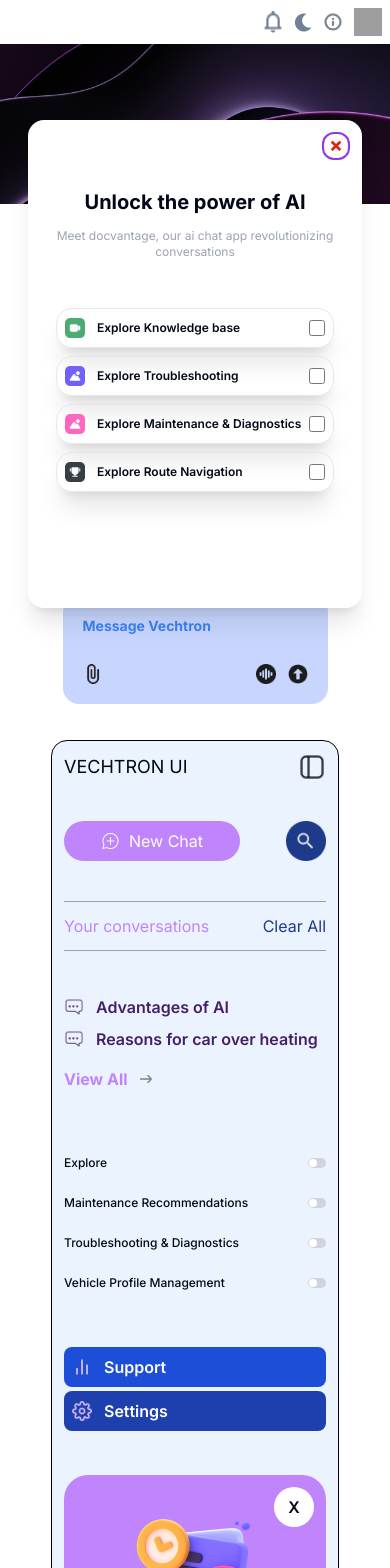
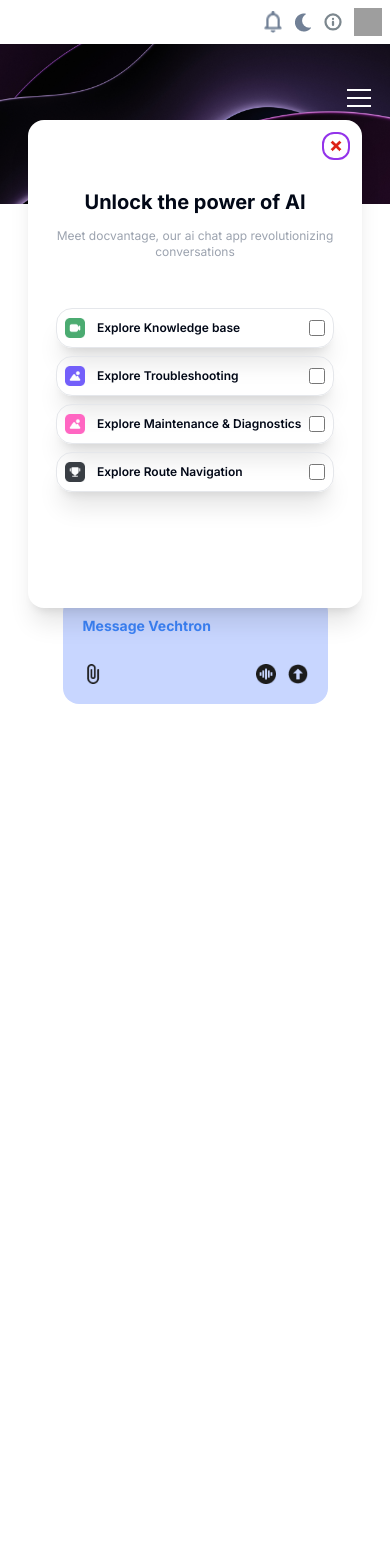
Before and after one commit to AdedayoDev/vectronWebApp, a Next.js app: page /chatmessage in a window 390 px wide. Shown: the top 1568 px of the page. After the commit the page ends 844 px from the top, so only its background shows below. Built offline with nearby package versions, Linux system fonts and the light colour scheme; grey boxes are pictures that could not be loaded.

Commit message:
sidebar mobile hamburger

```diff
--- /dev/null
+++ b/src/app/chatmessage/_components/BarContent.jsx
@@ -0,0 +1,76 @@
+import Image from "next/image";
+import Link from "next/link";
+import Recent from "./Recent";
+import Switchs from "./Switchs";
+import ListComp from "./ListComp";
+import UpgradePro from "./UpgradePro";
+
+export default function BarContent() {
+  return (
+    <div className="w-full lg:flex flex-col space-y-10 p-3 md:p-5 bg-[#EBF3FF] lg:rounded-2xl">
+      <div className="flex items-center justify-between mt-10 lg:mt-0">
+        <p className="uppercase text-lg lg:text-2xl">VECHTRON ui</p>
+        <div className="relative w-7 h-7">
+          <Image
+            src="/assets/icons/sidebar.png"
+            alt="sidebar"
+            fill
+            className="object-cover"
+          />
+        </div>
+      </div>
+
+      <div className="flex w-full items-center justify-between">
+        <Link href="/chatmessage/newchat">
+          <div className="flex items-center justify-center w-44 xl:w-52 px-3 py-2 rounded-full space-x-2 hover:cursor-pointer bg-purple-400">
+            <div className="relative w-5 h-5">
+              <Image
+                src="/assets/icons/chat-add2.png"
+                alt="chat-add"
+                fill
+                className="object-cover"
+              />
+            </div>
+            <p className="text-white">New Chat</p>
+          </div>
+        </Link>
+        <Link href="/chatmessage/searchchat">
+          <div className="relative w-10 h-10">
+            <Image
+              src="/assets/icons/sidebar-search.png"
+              alt="sidebar-search"
+              fill
+              className="object-cover"
+            />
+          </div>
+        </Link>
+      </div>
+      <div className="flex items-center justify-between py-3 border-y border-slate-400">
+        <p className="text-purple-400 hover:cursor-pointer">
+          Your conversations
+        </p>
+        <p className="text-blue-900 hover:cursor-pointer">Clear All</p>
+      </div>
+      <div>
+        <Recent />
+      </div>
+      {/* <Vehicles /> */}
+      <Switchs />
+      <div>
+        <ListComp
+          src="/assets/icons/bar.png"
+          classes="bg-blue-700 p-2 text-white rounded-lg hover:cursor-pointer"
+        >
+          Support
+        </ListComp>
+        <ListComp
+          src="/assets/icons/setting.png"
+          classes="bg-blue-800 p-2 text-white rounded-lg hover:cursor-pointer"
+        >
+          Settings
+        </ListComp>
+      </div>
+      <UpgradePro />
+    </div>
+  );
+}
--- /dev/null
+++ b/src/app/chatmessage/_components/Hamburger.jsx
@@ -0,0 +1,27 @@
+"use client";
+
+import { useState } from "react";
+import BarContent from "./BarContent";
+
+function Hamburger() {
+  const [active, setActive] = useState(false);
+  return (
+    <>
+      <button
+        className={`hamburg z-40 lg:hidden ${active ? "active" : ""}`}
+        onClick={() => setActive(!active)}
+      >
+        <span className="hamburg-top"></span>
+        <span className="hamburg-mid"></span>
+        <span className="hamburg-bot"></span>
+      </button>
+      {active && (
+        <div className="h-screen bg-black bg-opacity-80 w-full absolute top-10 left-0 z-10">
+          <BarContent />
+        </div>
+      )}
+    </>
+  );
+}
+
+export default Hamburger;
--- a/src/app/chatmessage/_components/Recent.jsx
+++ b/src/app/chatmessage/_components/Recent.jsx
@@ -1,14 +1,20 @@
 import Image from "next/image";
+import Link from "next/link";
 import ListComp from "./ListComp";
 
 function Recent() {
   return (
     <div className="flex flex-col text-[#442066]">
+      <Link href="/chatdetail">
         <ListComp src="/assets/icons/quill_chat.png">Advantages of AI</ListComp>
+      </Link>
+      <Link href="/chatdetail">
         <ListComp src="/assets/icons/quill_chat.png">
           Reasons for car over heating
         </ListComp>
+      </Link>
 
+      <Link href="/chathistory">
         <div className="flex items-center justify-start space-x-3 hover:cursor-pointer my-2">
           <p className="text-[16px] font-bold my-1 text-purple-400">View All</p>
           <div className="relative w-3 h-2">
@@ -20,6 +26,7 @@ function Recent() {
             />
           </div>
         </div>
+      </Link>
     </div>
   );
 }
--- a/src/app/chatmessage/_components/SideBar.jsx
+++ b/src/app/chatmessage/_components/SideBar.jsx
@@ -1,78 +1,15 @@
-import Image from "next/image";
-import Recent from "./Recent";
-import Vehicles from "./Vehicles";
-import Switchs from "./Switchs";
-import ListComp from "./ListComp";
-import UpgradePro from "./UpgradePro";
-import Link from "next/link";
+import BarContent from "./BarContent";
+import Hamburger from "./Hamburger";
 
 function SideBar() {
   return (
-    <div className="w-full flex flex-col space-y-10 p-3 md:p-5 bg-[#EBF3FF] border border-black rounded-2xl">
-      <div className="flex items-center justify-between">
-        <p className="uppercase text-lg lg:text-2xl">VECHTRON ui</p>
-        <div className="relative w-7 h-7">
-          <Image
-            src="/assets/icons/sidebar.png"
-            alt="sidebar"
-            fill
-            className="object-cover"
-          />
-        </div>
+    <>
+      <div className="hidden lg:block">
+        <BarContent />
       </div>
-
-      <div className="flex w-full items-center justify-between">
-        <Link href="/chatmessage/newchat">
-          <div className="flex items-center justify-center w-44 xl:w-52 px-3 py-2 rounded-full space-x-2 hover:cursor-pointer bg-purple-400">
-            <div className="relative w-5 h-5">
-              <Image
-                src="/assets/icons/chat-add2.png"
-                alt="chat-add"
-                fill
-                className="object-cover"
-              />
-            </div>
-            <p className="text-white">New Chat</p>
-          </div>
-        </Link>
-        <Link href="/chatmessage/searchchat">
-          <div className="relative w-10 h-10">
-            <Image
-              src="/assets/icons/sidebar-search.png"
-              alt="sidebar-search"
-              fill
-              className="object-cover"
-            />
-          </div>
-        </Link>
-      </div>
-      <div className="flex items-center justify-between py-3 border-y border-slate-400">
-        <p className="text-purple-400 hover:cursor-pointer">
-          Your conversations
-        </p>
-        <p className="text-blue-900 hover:cursor-pointer">Clear All</p>
-      </div>
-      <div>
-        <Recent />
-      </div>
-      {/* <Vehicles /> */}
-      <Switchs />
-      <div>
-        <ListComp
-          src="/assets/icons/bar.png"
-          classes="bg-blue-700 p-2 text-white rounded-lg hover:cursor-pointer"
-        >
-          Support
-        </ListComp>
-        <ListComp
-          src="/assets/icons/setting.png"
-          classes="bg-blue-800 p-2 text-white rounded-lg hover:cursor-pointer"
-        >
-          Settings
-        </ListComp>
-      </div>
-      <UpgradePro />
-    </div>
+      {/* Hamburger */}
+      <Hamburger />
+    </>
   );
 }
 
--- a/src/app/chatmessage/newchat/page.jsx
+++ b/src/app/chatmessage/newchat/page.jsx
@@ -1,9 +1,9 @@
 import Image from "next/image";
 import Input from "../_components/Input";
 import Profile from "../_components/Profile";
-import SideBar from "../_components/SideBar";
 import ChatHead from "../_components/ChatHead";
 import ChatBody from "../_components/ChatBody";
+import SideBar from "../_components/SideBar";
 
 export const metadata = {
   title: "New Chat",
@@ -42,7 +42,7 @@ export default function Chat() {
               </div>
             </div>
           </div>
-          <div className="flex place-self-center w-72 xl:w-80 lg:place-self-start">
+          <div className="flex place-self-center w-full lg:w-72 xl:w-80 lg:place-self-start">
             <SideBar />
           </div>
         </div>
--- a/src/app/chatmessage/page.jsx
+++ b/src/app/chatmessage/page.jsx
@@ -1,9 +1,9 @@
+import Link from "next/link";
 import Image from "next/image";
 import Conversation from "./_components/Conversation";
 import Input from "./_components/Input";
 import Profile from "./_components/Profile";
 import SideBar from "./_components/SideBar";
-import Link from "next/link";
 
 export const metadata = {
   title: "Chat with AI",
--- a/src/app/chatmessage/searchchat/page.jsx
+++ b/src/app/chatmessage/searchchat/page.jsx
@@ -21,7 +21,7 @@ export default function Chat() {
                   className="object-cover"
                 />
               </div>
-              <div className="flex flex-col w-full p-3 sm:px-7">
+              <div className="flex flex-col w-dvw lg:w-full p-3 sm:px-7">
                 <div className="z-10 flex flex-col text-center w-full -mt-24 bg-white rounded-2xl shadow-xl">
                   <div className="flex items-center p-3 md:p-5 space-x-5 rounded-t-2xl">
                     <div className="relative w-7 h-7">
@@ -41,7 +41,7 @@ export default function Chat() {
               </div>
             </div>
           </div>
-          <div className="flex place-self-center w-64 sm:w-72 xl:w-80 lg:place-self-start">
+          <div className="flex place-self-center w-full lg:w-72 xl:w-80 lg:place-self-start">
             <SideBar />
           </div>
         </div>
--- a/src/app/globals.css
+++ b/src/app/globals.css
@@ -64,3 +64,52 @@
     @apply bg-background text-foreground;
   }
 }
+@layer components {
+  .hamburg {
+    position: absolute;
+    right: 5%;
+    top: 10%;
+    cursor: pointer;
+    height: 25px;
+    width: 25px;
+    transition: all 0.3s;
+  }
+  .hamburg-top,
+  .hamburg-mid,
+  .hamburg-bot {
+    position: absolute;
+    top: 0;
+    right: 0;
+    width: 24px;
+    height: 2px;
+    background: #fff;
+    transform: rotate(0);
+    transition: all 0.5s;
+  }
+  .hamburg-top {
+    transform: translateY(5px);
+  }
+  .hamburg-mid {
+    transform: translateY(13px);
+  }
+  .hamburg-bot {
+    transform: translateY(21px);
+  }
+
+  .active {
+    transform: rotate(90deg);
+  }
+  .active .hamburg-top {
+    transform: rotate(45deg) translateY(6px) translateX(6px);
+    background: #ff0000;
+  }
+
+  .active .hamburg-mid {
+    display: none;
+  }
+
+  .active .hamburg-bot {
+    transform: rotate(-45deg) translateY(6px) translateX(-6px);
+    background: #ff0000;
+  }
+}
```
Lines whose indentation alone changed are shown as unchanged.
